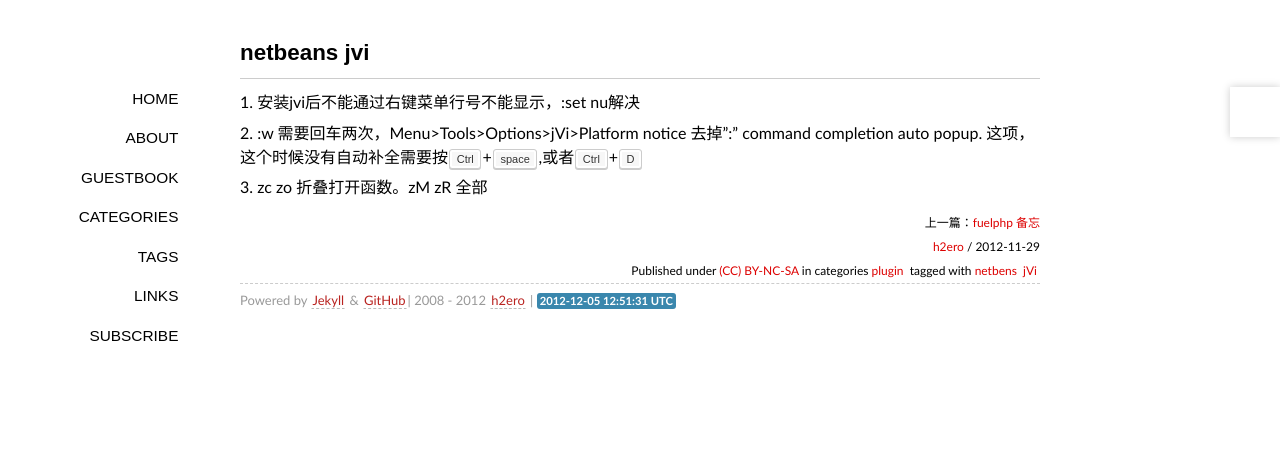
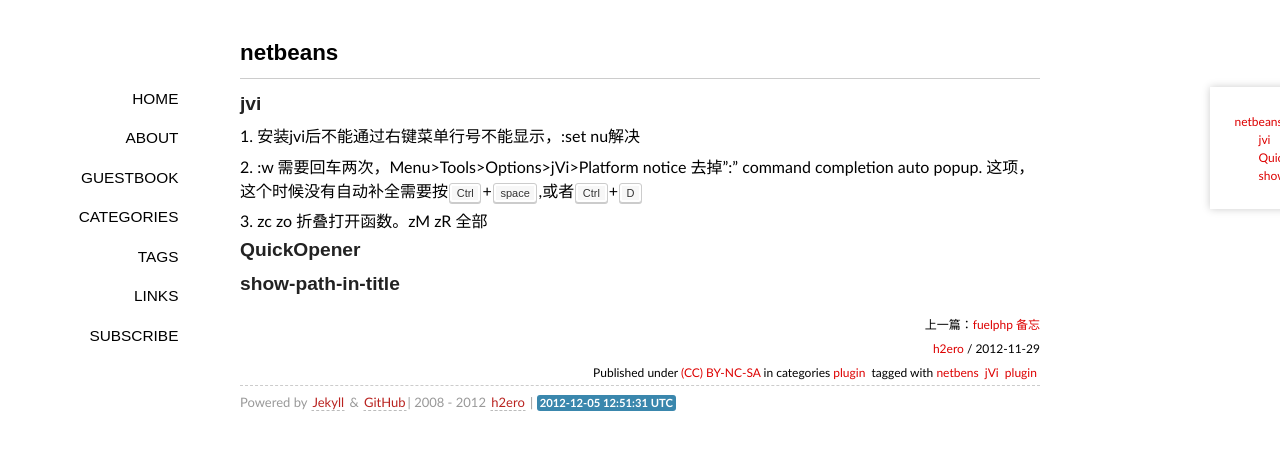
Before and after one commit to h2ero/h2ero.github.com, a Jekyll site: the page built from _posts/2012/2012-11-29-jvi-netbeans.md, in a window 1280 px wide. Shown: the top 450 px of the page. Built offline with Jekyll 4.4.1, drawn with Linux system fonts in a browser that asks for light colours; some web fonts are replaced; Markdown is read by kramdown in place of the engine named in the settings; comment, search, counter and statistics services are not loaded.

Commit message:
some change

```diff
--- a/_posts/2012/2012-11-29-jvi-netbeans.md
+++ b/_posts/2012/2012-11-29-jvi-netbeans.md
@@ -1,10 +1,12 @@
 ---
 layout: post
-title: netbeans jvi
-tags: netbens jVi
+title: netbeans
+tags: netbens jVi plugin
 categories: plugin
 ---
-
+###jvi
 1. 安装jvi后不能通过右键菜单行号不能显示，:set nu解决
 2. :w 需要回车两次，Menu>Tools>Options>jVi>Platform notice 去掉":" command completion auto popup. 这项，这个时候没有自动补全需要按<kbd>Ctrl</kbd>+<kbd>space</kbd>,或者<kbd>Ctrl</kbd>+<kbd>D</kbd>
 3. zc zo 折叠打开函数。zM zR 全部
+###QuickOpener
+###show-path-in-title
```
Also changed, not shown: _posts/wiki/2012-11-18-mysql-wiki.md (+1 -1 lines).
